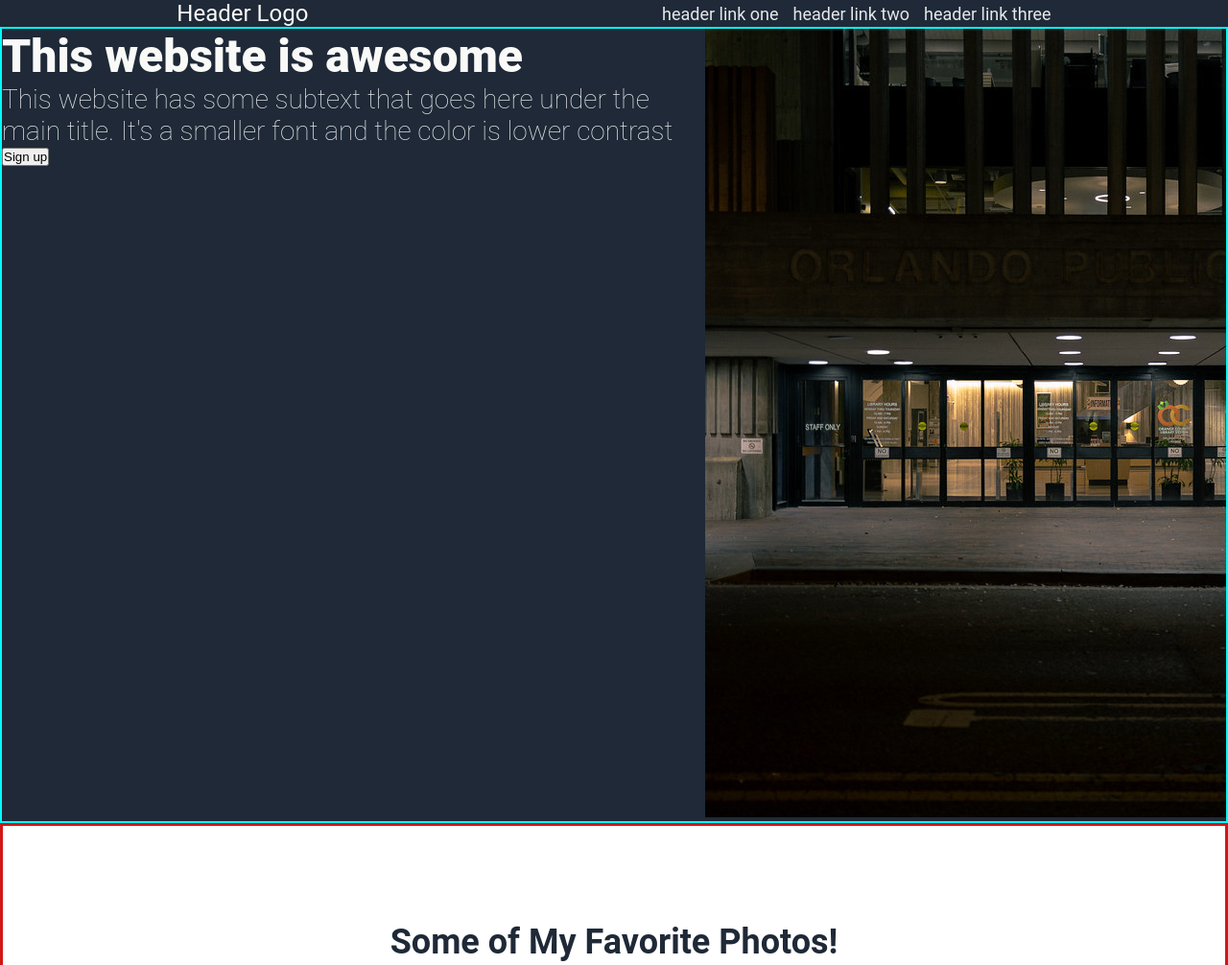
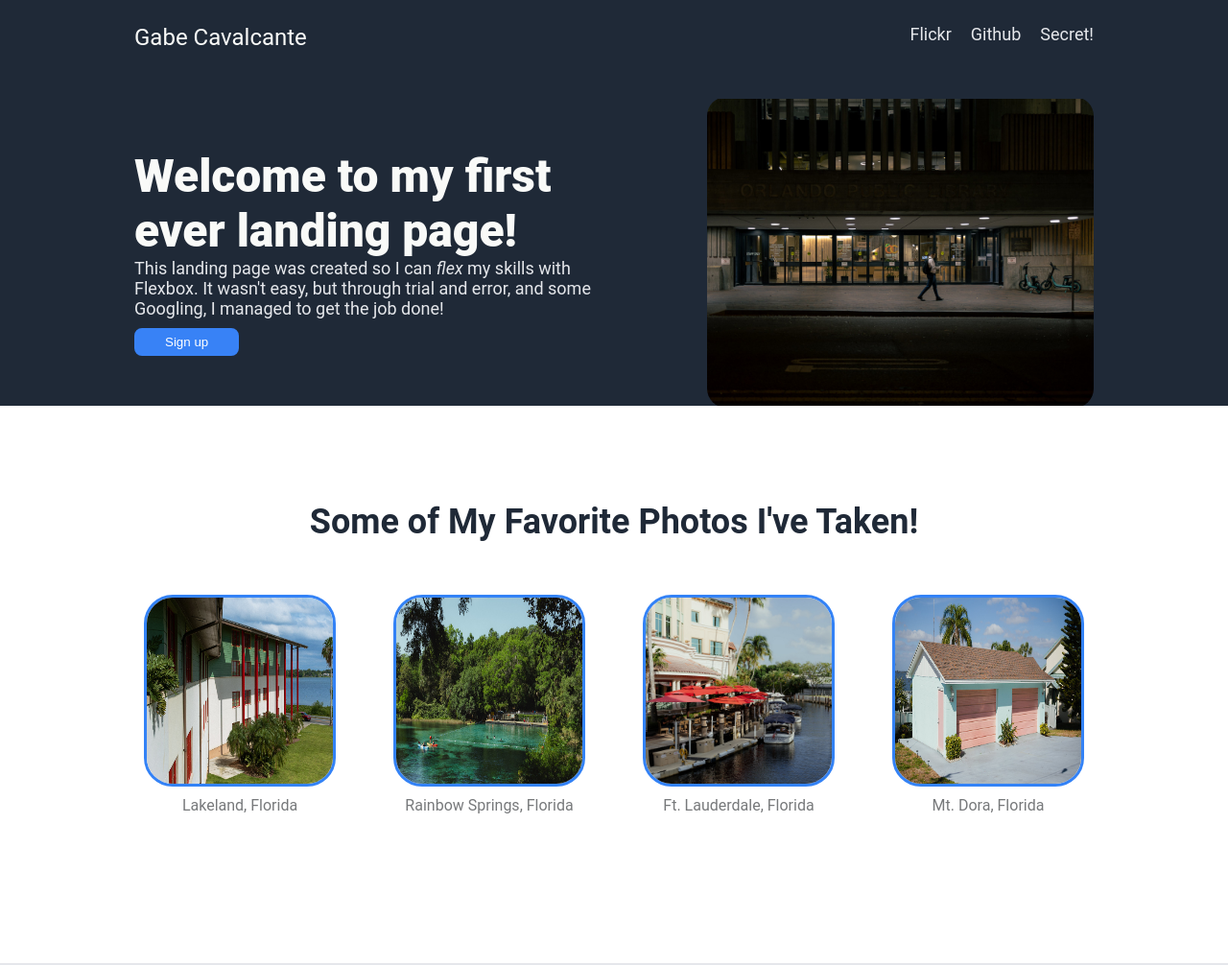
Before and after one commit to helloimgabe/landing-page, a plain HTML site: page index.html in a window 1280 px wide. Shown: the top 1006 px of the page at 96% size. Drawn offline with Linux system fonts and the light colour scheme.

Commit message:
Update all landing page materials for v2

```diff
--- a/index.html
+++ b/index.html
@@ -11,62 +11,84 @@
 <body>
     <div class="container">
         <div class="navbar">
-            <header class="header">Header Logo</header>
+            <div class="navbarcontent">
+                <header class="header">Gabe Cavalcante</header>
                 <nav class="header-links">
                     <ul>
-                    <li><a href="#">header link one</a></li>
-                    <li><a href="#">header link two</a></li>
-                    <li><a href="#">header link three</a></li>
+                        <li><a href="https://www.flickr.com/photos/gabecavalcante/" target="_blank"
+                                rel="noopener noreferrer">Flickr</a></li>
+                        <li><a href="https://github.com/helloimgabe" target="_blank"
+                                rel="noopener noreferrer">Github</a></li>
+                        <li><a href="https://www.youtube.com/watch?v=dQw4w9WgXcQ" target="_blank"
+                                rel="noopener noreferrer">Secret!</a></li>
                     </ul>
                 </nav>
             </div>
+        </div>
 
         <div class="herocontainer">
+            <div class="contentwrapper">
                 <div class="herotext">
-                <h1>This website is awesome</h1>
-                <h2> This website has some subtext that goes here under the main title. It's a smaller font and the
-                    color is lower contrast</h2>
-                <div class="herobutton">
-                    <button>Sign up</button>
-                </div>
+                    <div id="welcometext">Welcome to my first ever landing page!</div>
+                    <div id="subwelcometext"> This landing page was created so I can <emphasis><i>flex</i></emphasis> my
+                        skills with Flexbox. It wasn't easy, but through trial and error, and some Googling, I managed
+                        to get the job done! </div>
+                    <button id="herobutton">Sign up</button>
                 </div>
                 <div class="heroimg">
-                <img src="./img/streetreading.jpg">
+                    <p><a href="https://flic.kr/p/2qRXbW6" target="_blank" rel="noopener noreferrer">
+                            <img id="heroimg" src="./img/streetreading.jpg"
+                                alt="aman walking down the street at night reading from his phone in front of a library">
+                        </a></p>
+                </div>
             </div>
         </div>
 
         <div class="picturescontainer">
-            <h2 id="infoheader">Some of My Favorite Photos!</h2>
+            <h2 id="infoheader">Some of My Favorite Photos I've Taken!</h2>
             <div class="imgcontainer">
                 <div class="card">
-                    <img class="picimg" src="./img/nicholas.jpg">
-                    <p>this is some subtext under an illustration or image</p>
+                    <p><a href="https://flic.kr/p/2r36wob" target="_blank" rel="noopener noreferrer">
+                            <img class="picimg" src="./img/nicholas.jpg"
+                                alt="a dormatoray with bright red pillars with palm trees in the foreground and a large lake in the background">
+                        </a></p>
+                    <p>Lakeland, Florida</p>
                 </div>
                 <div class="card">
-                    <img class="picimg" src="./img/rainbowsprings.jpg">
-                    <p>this is some subtext under an illustration or image</p>
+                    <p><a href="https://flic.kr/p/2r3aWu8" target="_blank" rel="noopener noreferrer">
+                            <img class="picimg" src="./img/rainbowsprings.jpg"
+                                alt="People swimming in a bright crystal blue fresh water spring surrounded by lush green trees">
+                        </a></p>
+                    <p>Rainbow Springs, Florida</p>
                 </div>
                 <div class="card">
-                    <img class="picimg" src="./img/riverfront.jpg">
-                    <p>this is some subtext under an illustration or image</p>
+                    <p><a href="https://flic.kr/p/2r36wpo" target="_blank" rel="noopener noreferrer">
+                            <img class="picimg" src="./img/riverfront.jpg"
+                                alt="A dock with boats along the river with a restuaraunt on the riverside and palm trees in the distance.">
+                        </a></p>
+                    <p>Ft. Lauderdale, Florida</p>
                 </div>
                 <div class="card">
-                    <img class="picimg" src="./img/nicholas.jpg">
-                    <p>this is some subtext under an illustration or image</p>
+                    <p><a href="https://flic.kr/p/2qY25gQ" target="_blank" rel="noopener noreferrer">
+                            <img class="picimg" src="./img/liminal.jpg"
+                                alt="A house with a unique color palette consist of a light sky-blue stucco with pink garage doors.">
+                        </a></p>
+                    <p>Mt. Dora, Florida</p>
                 </div>
             </div>
         </div>
 
         <div class="quotecontainer">
-            <div class="actualquote"> This is an inspiring quote, or a testimonial from a customer. Maybe it's just fill
-                up space, or maybe people will actually read it. Who knows? All I know is that it nice.
-                <div id="attribution">- Thor, God of Thunder</div>
+            <div class="actualquote"> In this moment, I am euphoric. Not because of any phony god's blessing. But
+                because, I am enlightened by my intelligence.
+                <a id="attribution" href="https://knowyourmeme.com/memes/in-this-moment-i-am-euphoric" target="_blank"
+                    rel="noopener noreferrer"> - Aalewis</a>
             </div>
         </div>
         <div class="signupcontainer">
             <div class="signuptext">
-                <div id="ctatext">Call to action! It's time!</div>
-                <div id="signtext">Sign up for our product by clicking that button right over there!</div>
+                <div id="ctatext">You've reached the end of my landing page!</div>
+                <div id="signtext">Thanks for visiting! Here's a useless sign up button for your troubles!</div>
             </div>
             <button id="signup">Sign up</button>
         </div>
--- a/style.css
+++ b/style.css
@@ -17,15 +17,32 @@ body,
     display: flex;
     flex-direction: column;
 }
-/* Header section */
+
+.contentwrapper {
+      gap: 100px;
+      display: flex;
+      max-width: 1000px;
+      width: 100%;
+      justify-content: center;
+      align-items: center;
+}
+
+/* NAVBAR SECTION */
 
 .navbar {
     display: flex;
-    justify-content: space-around;
+    justify-content: center;
     align-items: center;
     background-color: #1F2937;
+    padding: 25px 0px 50px;
 }
-
+.navbarcontent {
+    display: flex;
+    flex: 1;
+    justify-content: space-between;
+    max-width: 1000px;
+    width: 100%;
+}
 header {
     font-size: 24px;
     color: #f9faf8;
@@ -36,44 +53,75 @@ a {
     display: flex;
     text-decoration: none;
     list-style: none;
-    gap: 15px;
+    gap: 20px;
     font-size: 18px;
     color: #E5E7EB;
 }
 
-/* Hero section */
+/* HERO SECTION */
 
 .herocontainer {
     display: flex;
-    flex: 1;
-    flex-direction: row;
+    justify-content: center;
+    height: 40vh;
     background-color: #1F2937;
-    color: #f9faf8;
-    border: 2px solid cyan;
+    align-items: center;
 }
 
-h1 {
+#heroimg {
+    border-radius: 20px;
+    max-width: 100%;
+}
+
+#welcometext {
     font-size: 48px;
+    color: #f9faf8;
     font-weight: 900;
 }
 
-.herotext > h2 {
-    font-size: 28px;
+#subwelcometext {
+    font-size: 18px;
     color: #E5E7EB;
-    font-weight: 100;
 }
 
-/* Favorite photos section */
+/* HERO SIGNUP BUTTON */
+
+#herobutton {
+    background-color: #3882F6;
+    border-radius: 8px;
+    padding: 5px 30px;
+    border: solid 2px #3882F6;;
+    color: white;
+    font-weight: 500;
+    margin-top: 10px;
+}
+
+#herobutton:hover{
+    background-color: #3068c4;
+    border-radius: 8px;
+    padding: 5px 30px;
+    border: solid 2px #3068c4;
+    color: white;
+    font-weight: 500;
+}
+
+#herobutton:active {
+    background-color:#3882F6;
+    border-radius: 8px;
+    padding: 5px 30px;
+    border: solid 2px #3882F6;
+    color: white;
+    font-weight: 500;
+}
+
+/* FAVORITE PHOTO SECTION */
 
 .picturescontainer {
     display: flex;
     flex-direction: column;
     justify-content: center;
     align-items: center;
-    flex-wrap: wrap;
     padding: 100px;
-    gap: 20;
-    border: solid rgb(211, 22, 22);
 }
 
 #infoheader {
@@ -91,7 +139,7 @@ h1 {
     display: flex;
     padding: 25px;
     justify-content: center;
-    color: #a4a6aa;
+    color: #77797b;
 }
 
 .card {
@@ -104,7 +152,11 @@ h1 {
     padding: 25px;
 }
 
-/* Quote section */
+.card > p {
+    padding: 5px;
+}
+
+/* CRINGE QUOTE SECTION */
 
 .quotecontainer {
     padding: 100px;
@@ -120,7 +172,6 @@ h1 {
     display: flex;
     flex-wrap: wrap;
     justify-content: flex-end;
-    background-color: burlywood;
     padding: 100px;;
     width: 1000px;
 }
@@ -129,9 +180,10 @@ h1 {
     color: #000000;
     font-size: 75%;
     font-style: normal;
+    text-decoration: underline;
 }
 
-/* Signup section */
+/* SIGNUP SECTION */
 
 .signupcontainer {
     background-color: #3882F6;
@@ -157,7 +209,7 @@ h1 {
     color: #E5E7EB;
 }
 
-/* Call to action sign up button */
+/* CTA SIGNUP BUTTON */
 
 #signup {
     background-color: #3882F6;
@@ -186,7 +238,7 @@ h1 {
     font-weight: 500;
 }
 
-/* Footer */
+/* FOOTER */
 
 .footer {
     display: flex;
```
Also changed, not shown: img/liminal.jpg (added). Lines whose indentation alone changed are shown as unchanged.
